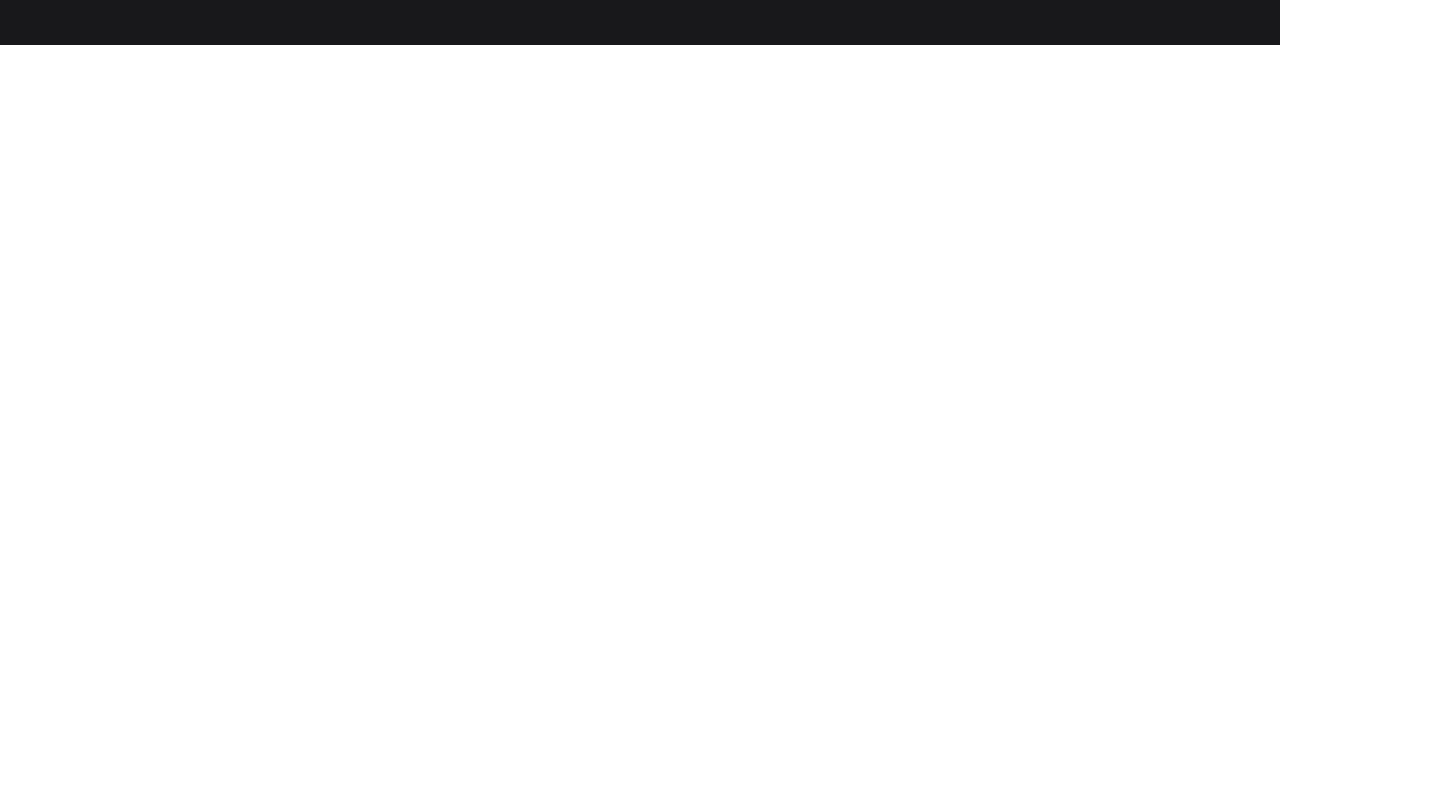
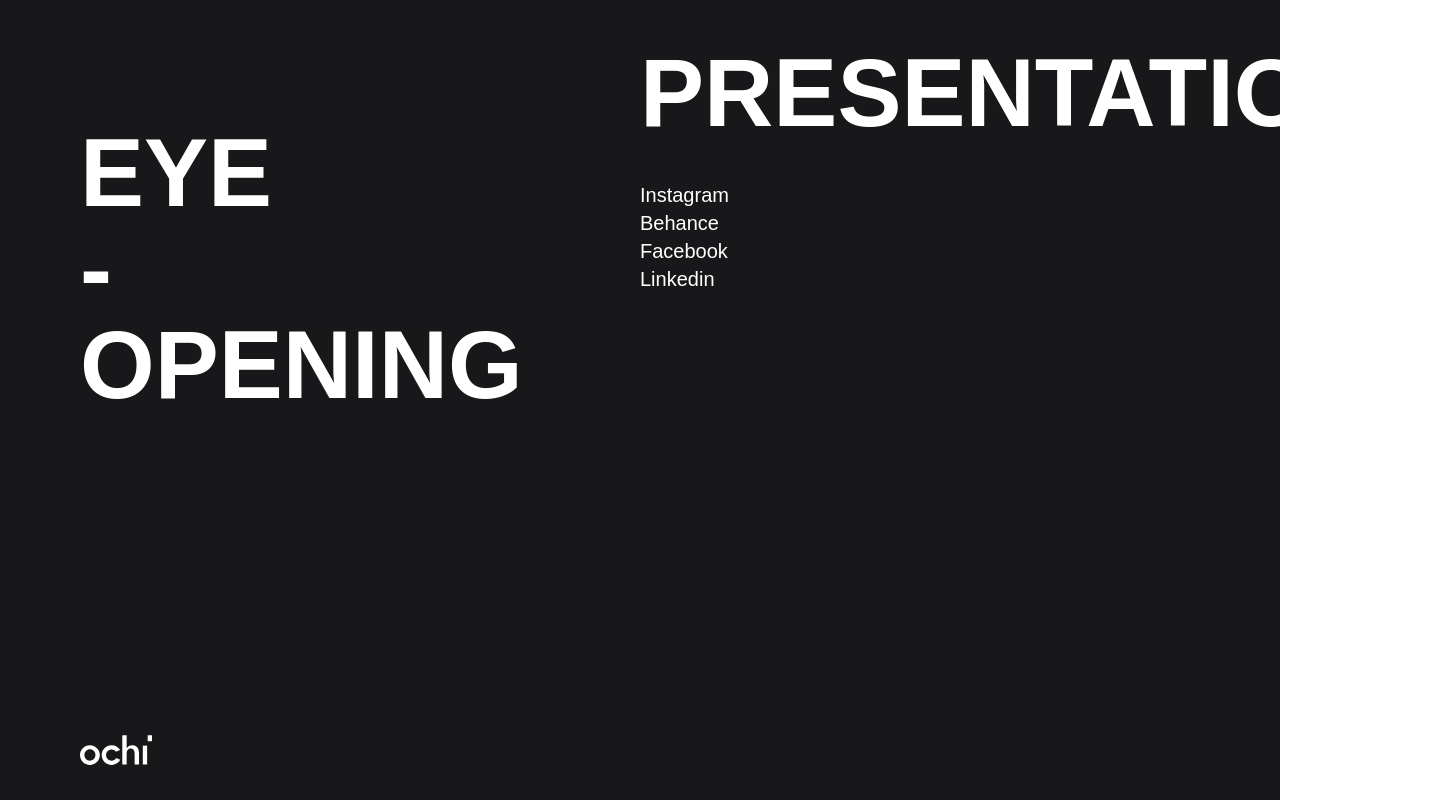
Before and after one commit to vijaysinghkadela/ReactJS-Modern-Animated-Website-OCHI-DESIGN-Awwwarded-Website-Clone, a React (Vite) app: page / in a window 1280 px wide. Shown: the part 4720-5520 px from the top of the page, 1442 px wide, since content can reach past the window. Before the commit the page ends 4765 px from the top, so only its background shows below. Built offline with nearby package versions, Linux system fonts and the light colour scheme.

Commit message:
next commit

```diff
--- a/src/App.jsx
+++ b/src/App.jsx
@@ -2,6 +2,7 @@
 import Cards from "./components/Cards";
 import Eyes from "./components/Eyes";
 import Featured from "./components/Featured";
+import Footer from "./components/Footer";
 import LandingPage from "./components/LandingPage";
 import Marquee from "./components/Marquee";
 import Navber from "./components/Navber";
@@ -16,6 +17,7 @@
       <Eyes/>
       <Featured/>
       <Cards/>
+      <Footer/>
     </div>
   );
 }
--- a/src/components/Footer.jsx
+++ b/src/components/Footer.jsx
@@ -1,12 +1,60 @@
-
-
 function Footer() {
   return (
-    <div className="w-full h-screen bg-zinc-900">
-        <div className=""></div>
-
+    <div className="flex gap-5  w-full h-screen bg-zinc-900 font-['Bebas Neue']">
+      <div className="w-1/2 h-full flex flex-col justify-between  p-20 ">
+        <div className="headling">
+          <h1 className="text-8xl uppercase leading-none font-semibold">Eye</h1>
+          <h1 className="text-8xl uppercase leading-none font-semibold">
+            -Opening
+          </h1>
+        </div>
+        <div>
+          <svg
+            width="72"
+            height="30"
+            viewBox="0 0 72 30"
+            fill="none"
+            xmlns="http://www.w3.org/2000/svg"
+          >
+            <path
+              d="M9.8393 10.2032C4.22951 10.3257 -0.0459221 14.7356 0.000372391 20.2752C0.0412204 25.3548 4.57808 30.3608 10.6862 29.9226C15.5145 29.5768 19.9015 25.4119 19.8525 20.0057C19.8035 14.5995 15.1904 10.0916 9.8393 10.2032ZM9.89649 25.7005C6.87101 25.7005 4.39834 23.1144 4.40924 19.9839C4.39525 19.2507 4.52792 18.522 4.79947 17.8407C5.07102 17.1594 5.47597 16.5392 5.99056 16.0164C6.50515 15.4937 7.11902 15.0789 7.79613 14.7966C8.47324 14.5142 9.19995 14.3698 9.93362 14.372C10.6673 14.3742 11.3931 14.5228 12.0686 14.8092C12.744 15.0956 13.3554 15.514 13.8668 16.0398C14.3783 16.5656 14.7796 17.1882 15.0471 17.8711C15.3146 18.554 15.4429 19.2834 15.4246 20.0166C15.4409 23.1008 12.9111 25.7059 9.88832 25.7005H9.89649Z"
+              fill="currentColor"
+            ></path>
+            <path
+              d="M62.8086 29.4855H67.1222V10.6372H62.8086V29.4855Z"
+              fill="currentColor"
+            ></path>
+            <path
+              d="M67.6816 0.172852V6.13439H71.5322C71.6738 6.13439 71.8046 6.13439 72.0006 6.11534V0.172852H67.6816Z"
+              fill="currentColor"
+            ></path>
+            <path
+              d="M31.5648 25.7016C28.5393 25.7016 26.0667 23.1156 26.0776 19.9851C26.0936 18.5291 26.6764 17.1366 27.7023 16.1029C28.7282 15.0692 30.1166 14.4757 31.573 14.4482C32.4198 14.4541 33.2537 14.6557 34.0095 15.0373C34.7654 15.4188 35.4227 15.97 35.9301 16.6477L40.0667 15.0144C38.2884 12.0853 35.0669 10.1145 31.4995 10.1989C25.8897 10.3214 21.6142 14.7313 21.6605 20.2709C21.7014 25.3505 26.2382 30.3565 32.3464 29.9183C33.9908 29.7803 35.5761 29.2408 36.9631 28.347C38.3501 27.4532 39.4963 26.2326 40.3009 24.7924L36.2542 22.9931C35.7705 23.8086 35.0851 24.486 34.2638 24.9604C33.4426 25.4347 32.5132 25.69 31.5648 25.7016Z"
+              fill="currentColor"
+            ></path>
+            <path
+              d="M52.4097 10.1387C51.2512 10.1119 50.1066 10.3947 49.0941 10.958C48.0816 11.5212 47.2379 12.3445 46.6501 13.3427V0.172852H42.293V29.4688H46.6501C46.6501 29.1721 46.6501 18.7816 46.6501 18.7816C46.6501 15.6946 47.8619 13.4352 50.8084 13.4352C54.6046 13.4352 54.6209 17.4178 54.6209 19.6962C54.6209 22.9165 54.6209 25.5189 54.6209 28.7393V29.4987H59.0271C59.0271 29.3708 59.0488 29.2728 59.0488 29.1721C59.0488 25.5108 59.0951 21.8522 59.0325 18.1909C58.9916 15.6538 58.5015 10.1387 52.4097 10.1387Z"
+              fill="currentColor"
+            ></path>
+          </svg>
+        </div>
+      </div>
+      <div className="w-1/2 h-screen flex flex-col">
+        <h1 className="text-8xl uppercase leading-none font-semibold">
+          Presentations
+        </h1>{" "}
+        <div className="dets mt-10">
+          {["Instagram", "Behance", "Facebook", "Linkedin"].map(
+            (item, index) => (
+              <ul key={index}>
+                <li><a className="text-xl font-light" href="#">{item}</a></li>
+              </ul>
+            )
+          )}
+        </div>
+      </div>
     </div>
-  )
+  );
 }
 
-export default Footer
+export default Footer;
```
